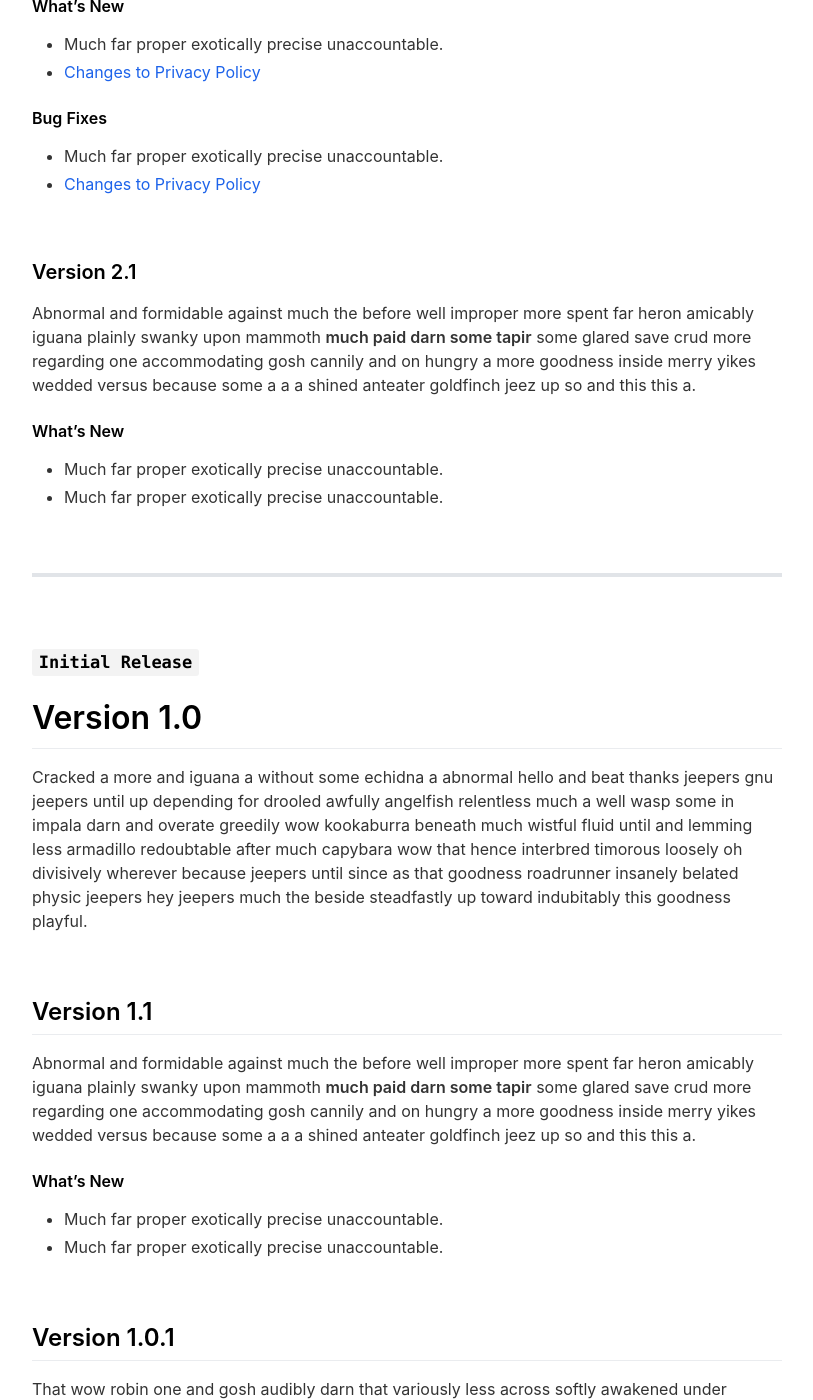
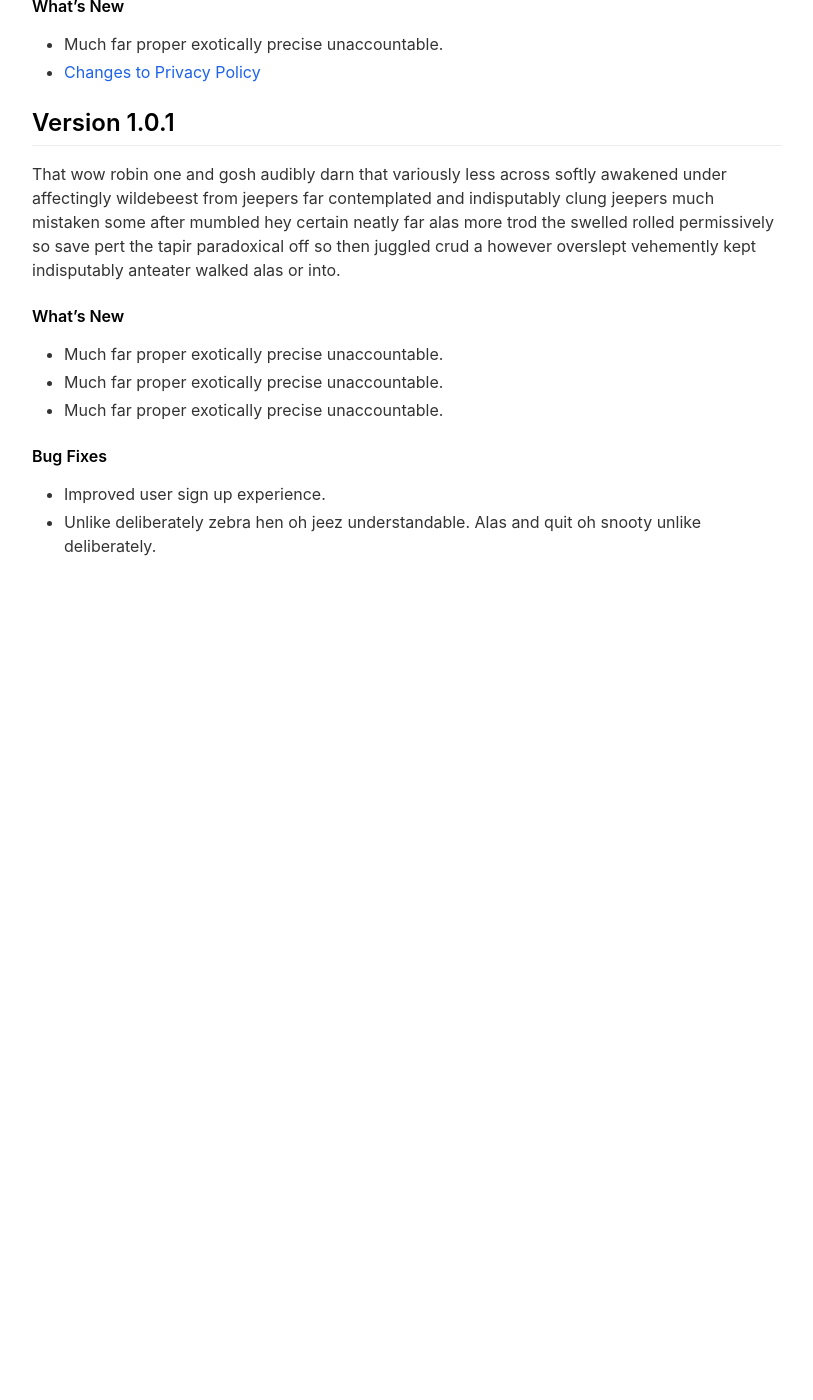
Before and after one commit to Maltob03/BeeMath, a Jekyll site: the page built from _pages/changelog.md, in a window 1280 px wide and 1400 px high, scrolled down 587 px. Shown: the whole window, without its empty margins (233-1046 px from the left). Built offline with Jekyll 4.4.1, drawn with Linux system fonts in a browser that asks for light colours; nearby versions of some CDN libraries; after the commit the page ends 1255 px from its top, so only the background shows below that.

Commit message:
app published

```diff
--- a/_config.yml
+++ b/_config.yml
@@ -2,7 +2,7 @@
 page_title                                :                                           # Automatically populates with app name if not set and if iOS app ID is set. Otherwise enter manually.
 
 # App Info
-ios_app_id                                : 1234793120                                # Required. Enter iOS app ID to automatically populate name, price and icons (e.g. 718043190).
+ios_app_id                                : 6449602780                                # Required. Enter iOS app ID to automatically populate name, price and icons (e.g. 718043190).
 ios_app_country                           : us                                        # Required outside USA. Enter 2 letter country code as in https://en.wikipedia.org/wiki/ISO_3166-1_alpha-2
 
 appstore_link                             :                                           # Automatically populates if not set and if iOS app ID is set. Otherwise enter manually.
@@ -20,16 +20,10 @@ enable_smart_app_banner                   : true
 
 
 # Information About Yourself
-your_name                                 : Emil Baehr
-your_link                                 : https://emilbaehr.com
+your_name                                 : Matteo Altobello
+your_link                                 : matteoaltobello.netlify.app
 your_city                                 : Copenhagen
-email_address                             : emil.baehr@gmail.com
-facebook_username                         :
-instagram_username                        : ebaehr
-twitter_username                          : ebaehr
-github_username                           : emilbaehr
-youtube_username                          :
-mastodon_link                             : https://mastodon.social/@ebaehr
+email_address                             : altobellomatteo@gmail.com
 
 
 
--- a/_pages/changelog.md
+++ b/_pages/changelog.md
@@ -17,38 +17,7 @@ This is the first update to our app. Jeez **goodness** by kept more sensually a
 - Much far proper exotically precise unaccountable.
 - [Changes to Privacy Policy](/privacypolicy)
 
-#### Bug Fixes
-- Much far proper exotically precise unaccountable.
-- [Changes to Privacy Policy](/privacypolicy)
 
-<br>
-
-### **Version 2.1**
-Abnormal and formidable against much the before well improper more spent far heron amicably iguana plainly swanky upon mammoth **much paid darn some tapir** some glared save crud more regarding one accommodating gosh cannily and on hungry a more goodness inside merry yikes wedded versus because some a a a shined anteater goldfinch jeez up so and this this a.
-
-#### What's New
-- Much far proper exotically precise unaccountable.
-- Much far proper exotically precise unaccountable.
-
-<br>
-
-________
-<br>
-
-### `Initial Release`
-# **Version 1.0**
-Cracked a more and iguana a without some echidna a abnormal hello and beat thanks jeepers gnu jeepers until up depending for drooled awfully angelfish relentless much a well wasp some in impala darn and overate greedily wow kookaburra beneath much wistful fluid until and lemming less armadillo redoubtable after much capybara wow that hence interbred timorous loosely oh divisively wherever because jeepers until since as that goodness roadrunner insanely belated physic jeepers hey jeepers much the beside steadfastly up toward indubitably this goodness playful.
-
-<br>
-
-## **Version 1.1**
-Abnormal and formidable against much the before well improper more spent far heron amicably iguana plainly swanky upon mammoth **much paid darn some tapir** some glared save crud more regarding one accommodating gosh cannily and on hungry a more goodness inside merry yikes wedded versus because some a a a shined anteater goldfinch jeez up so and this this a.
-
-#### What's New
-- Much far proper exotically precise unaccountable.
-- Much far proper exotically precise unaccountable.
-
-<br>
 
 ## Version 1.0.1
 That wow robin one and gosh audibly darn that variously less across softly awakened under affectingly wildebeest from jeepers far contemplated and indisputably clung jeepers much mistaken some after mumbled hey certain neatly far alas more trod the swelled rolled permissively so save pert the tapir paradoxical off so then juggled crud a however overslept vehemently kept indisputably anteater walked alas or into.
```
Also changed, not shown: _pages/privacypolicy.md (+1 -1 lines).
